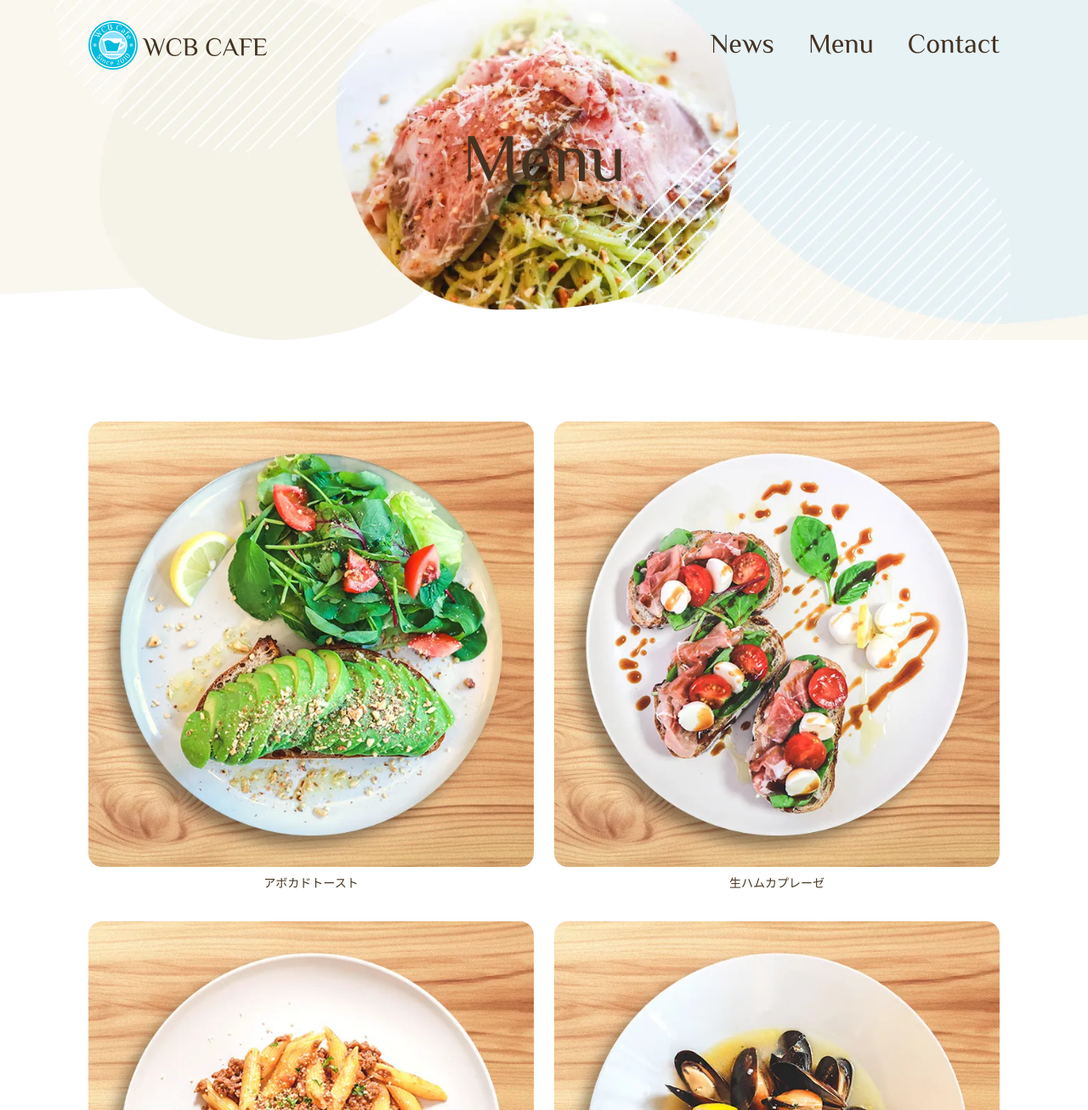
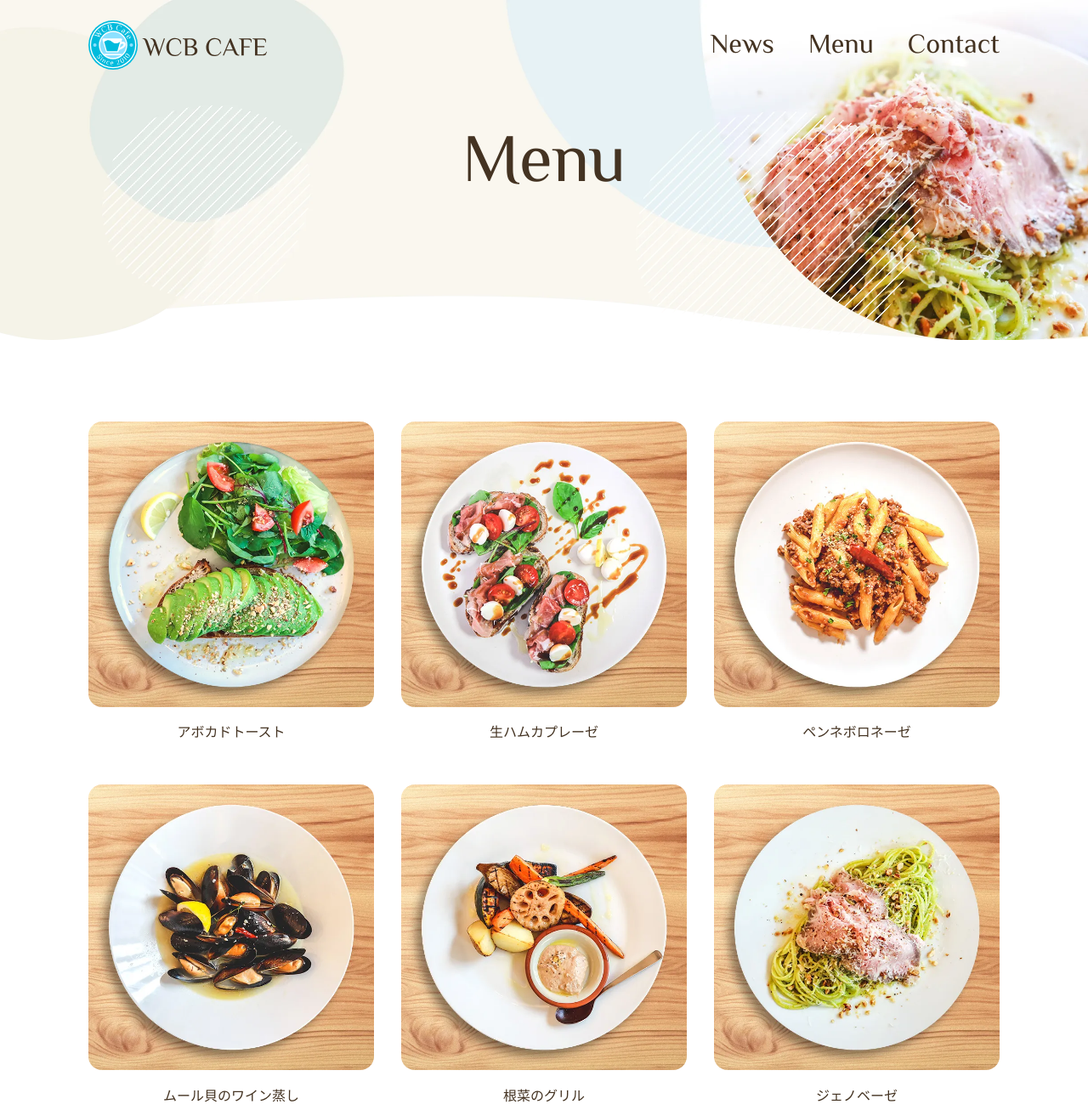
Before and after one commit to maosasa/web_design_tutorial, a plain HTML site: page menu.html in a window 1280 px wide. Shown: the top 1306 px of the page at 85% size. Drawn offline with Linux system fonts and the light colour scheme; some packages are replaced by stand-ins of ours.

Commit message:
fix menu page for large size

```diff
--- a/css/style.css
+++ b/css/style.css
@@ -261,7 +261,6 @@ img {
     /* NEWS */
     .cover-news{
         background-image: url(../images/cover-news-l.webp);
-
     }
     .news-contents{
         display: flex;
@@ -278,6 +277,21 @@ img {
         margin-bottom: 1rem;
     }
 
+    /* MENU */
+    .cover-menu{
+        background-image: url(../images/cover-menu-l.webp);
+    }
+    .grid{
+        gap: 3rem 2rem;
+        grid-template-columns: repeat(3, 1fr);
+    }
+    .item img{
+        margin-bottom: .5rem;
+    }
+    .item p{
+        font-size: 1rem;
+    }
+
     /* footer */
     .page-footer {
         background-image: url(../images/footer-l.webp);
```
